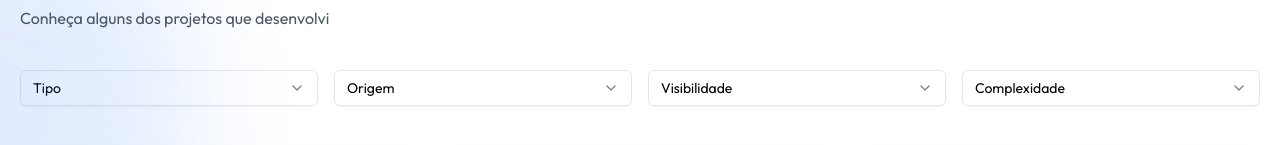
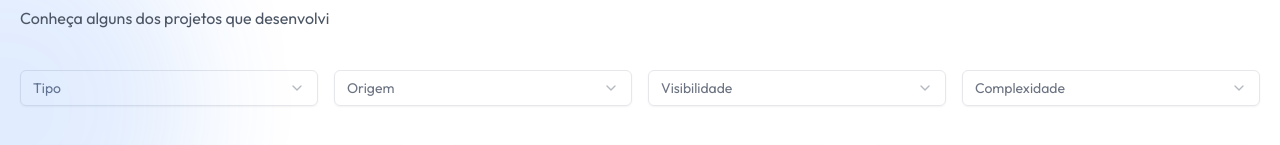
Before and after one commit to emanueltavecia/portfolio, a Next.js app: page /projects in a window 1280 px wide. Shown: the part 182-327 px from the top of the page. Built offline with nearby package versions, Linux system fonts and the light colour scheme; grey boxes are pictures that could not be loaded.

Commit message:
fix: enhance styling for SelectMultiple component to improve accessibility and hover effects

```diff
--- a/src/components/ui/select-multiple.tsx
+++ b/src/components/ui/select-multiple.tsx
@@ -103,7 +103,11 @@ export function SelectMultiple({
           variant="outline"
           role="combobox"
           aria-expanded={open}
-          className="flex h-9 w-full items-center justify-between whitespace-nowrap rounded-md border border-gray-200 bg-transparent px-3 py-2 text-sm font-normal shadow-sm ring-offset-white placeholder:text-gray-500 focus:outline-none focus:ring-1 focus:ring-gray-950 disabled:cursor-not-allowed disabled:opacity-50 dark:border-gray-800 dark:ring-offset-gray-950 dark:placeholder:text-gray-400 dark:focus:ring-gray-300 [&>span]:line-clamp-1"
+          className={cn(
+            'flex h-9 w-full items-center justify-between whitespace-nowrap rounded-md border border-gray-200 bg-transparent px-3 py-2 text-sm font-normal shadow-sm ring-offset-white focus:outline-none focus:ring-1 focus:ring-gray-950 disabled:cursor-not-allowed disabled:opacity-50 dark:border-gray-800 dark:ring-offset-gray-950 dark:hover:bg-gray-900/50 dark:focus:ring-gray-300 [&>span]:line-clamp-1',
+            !selected?.length &&
+              'text-gray-500 hover:text-gray-700 dark:text-gray-400 dark:hover:text-gray-300',
+          )}
         >
           {isAllSelected && allSelectedDescription
             ? allSelectedDescription
```
